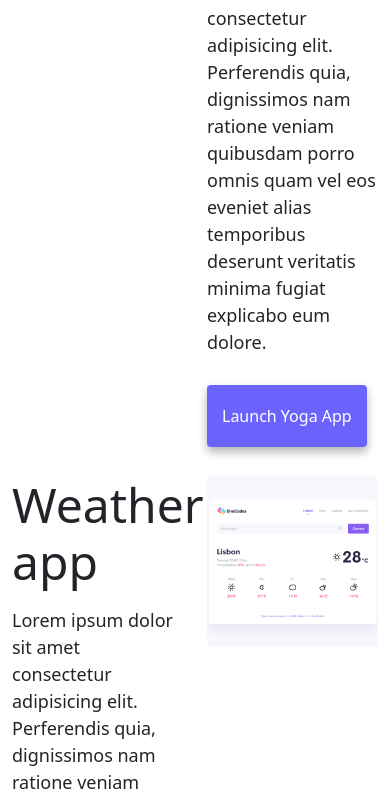
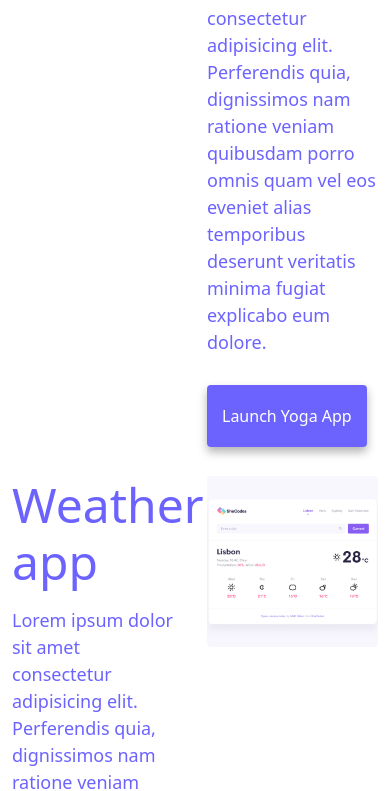
Before and after one commit to ellsk21/responsive---week-3, a plain HTML site: page index.html in a window 390 px wide. Shown: the part 820-1611 px from the top of the page. Drawn offline with nearby package versions, Linux system fonts and the light colour scheme.

Commit message:
updated css

```diff
--- a/style.css
+++ b/style.css
@@ -86,3 +86,10 @@
   .email-link:hover {
     text-decoration: underline;
   }
+
+  @media (max-width:600px)  {
+    body{
+
+        color: #6c63ff
+    }
+  }
```
